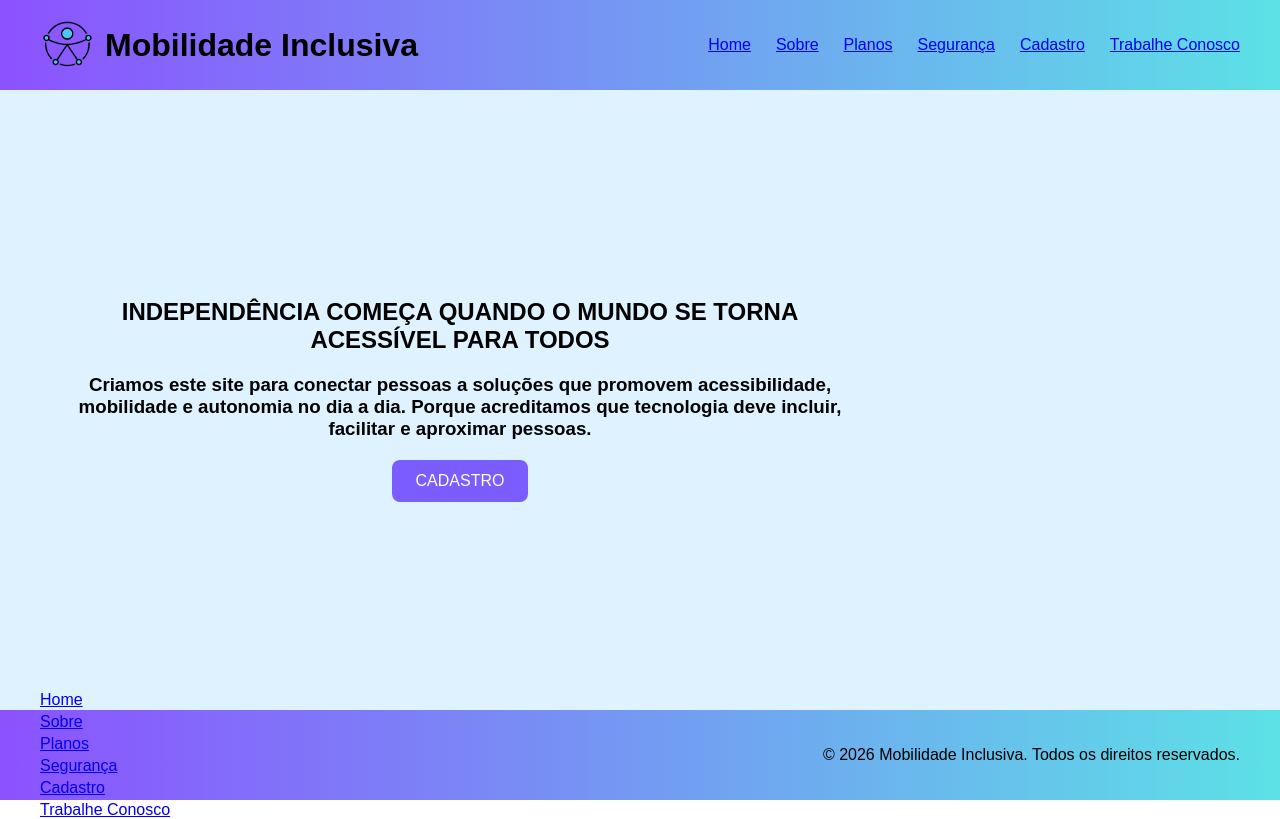
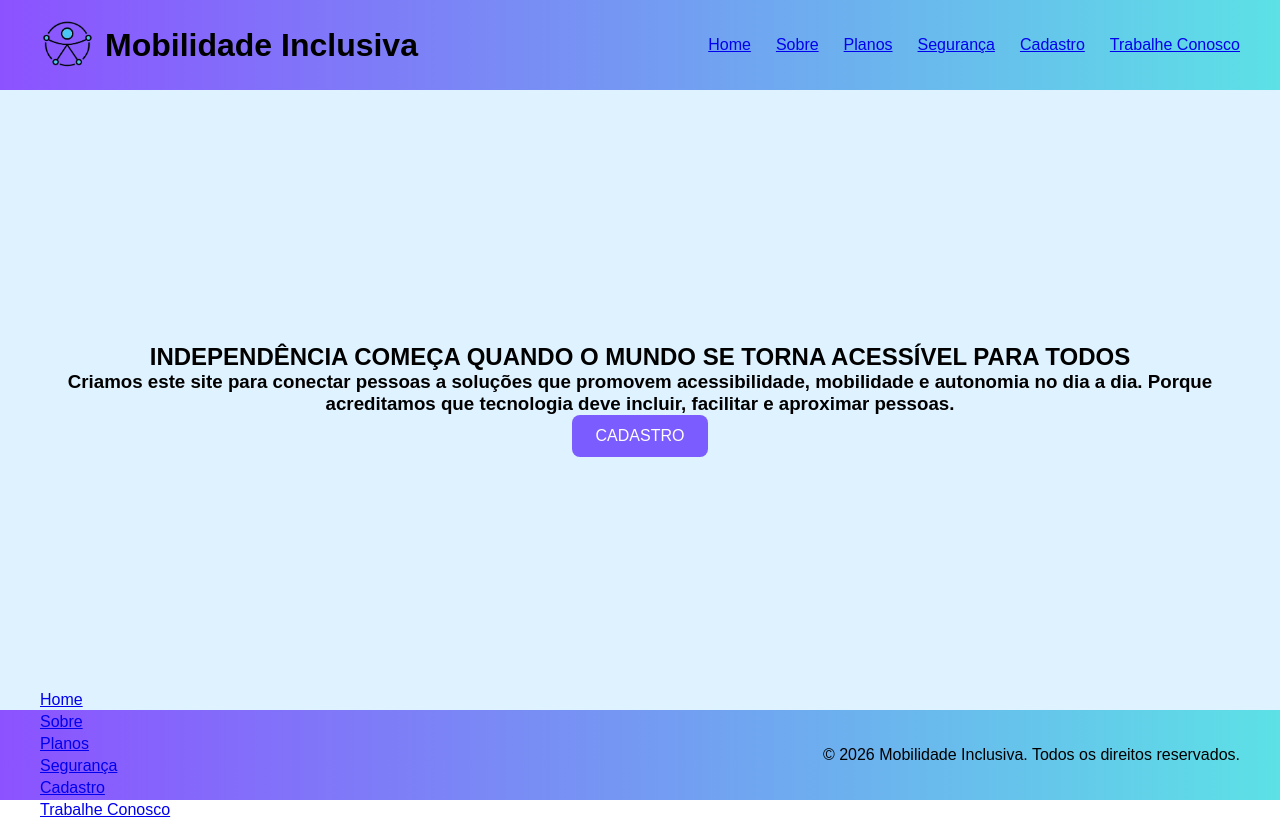
Before and after one commit to gabriellicabral/Projeto-de-desenvolvimento-Front-End, a React (Vite) app in the folder landingpage/: page /Home in a window 1280 px wide. Built offline with nearby package versions, Linux system fonts and the light colour scheme.

Commit message:
estilizando a home

```diff
--- a/landingpage/src/index.css
+++ b/landingpage/src/index.css
@@ -103,13 +103,10 @@ section{
 }
 
 .divconteudohome{
-  display: flex;
-  flex-direction: column;
+ flex-direction: column;
   align-items: center;
   justify-content: center;
   text-align: center;
-  gap: 20px;
-  max-width: 800px;
 }
 
 
```
